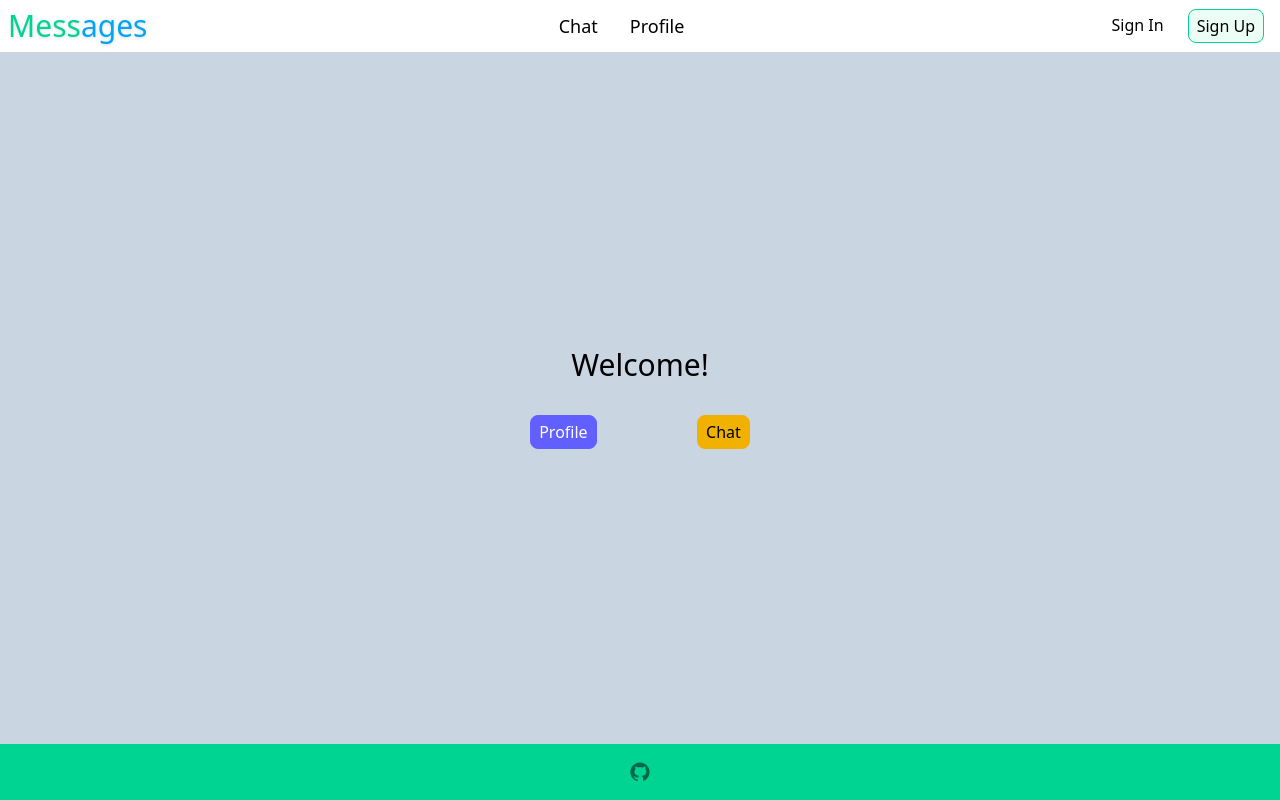
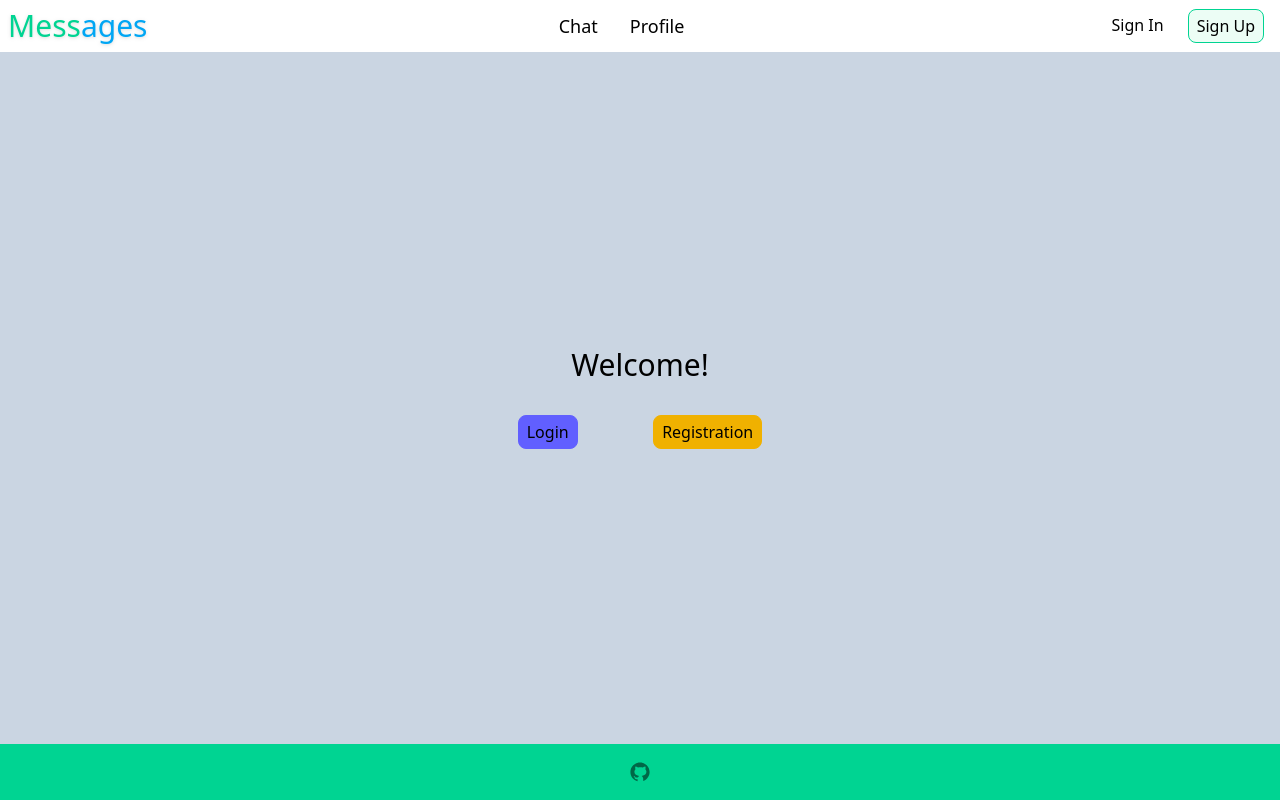
Before and after one commit to uwuzumaki/messenger-front, a React (Vite) app: page / in a window 1280 px wide. Built offline with nearby package versions, Linux system fonts and the light colour scheme; no server answers.

Commit message:
Conditional rendering of homepage items

```diff
--- a/src/Components/Homepage/Homepage.jsx
+++ b/src/Components/Homepage/Homepage.jsx
@@ -7,6 +7,7 @@ const Homepage = () => {
   return (
     <div className="flex w-1/4 flex-1 flex-col items-center justify-center">
       <div className="mb-8 text-3xl">Welcome!</div>
+      {auth.authenticated ? (
         <div className="flex w-full justify-around">
           <Link
             className="mx-2 rounded-lg border border-solid border-indigo-500 bg-indigo-500 px-2 py-1 text-white"
@@ -22,6 +23,22 @@ const Homepage = () => {
           </Link>
           <>{auth.user}</>
         </div>
+      ) : (
+        <div className="flex w-full justify-around">
+          <Link
+            className="mx-2 rounded-lg border border-solid border-indigo-500 bg-indigo-500 px-2 py-1 text-black"
+            to="/login"
+          >
+            Login
+          </Link>
+          <Link
+            className="mx-2 rounded-lg border border-solid border-yellow-500 bg-yellow-500 px-2 py-1 text-black"
+            to="/register"
+          >
+            Registration
+          </Link>
+        </div>
+      )}
     </div>
   );
 };
```
Lines whose indentation alone changed are shown as unchanged.
